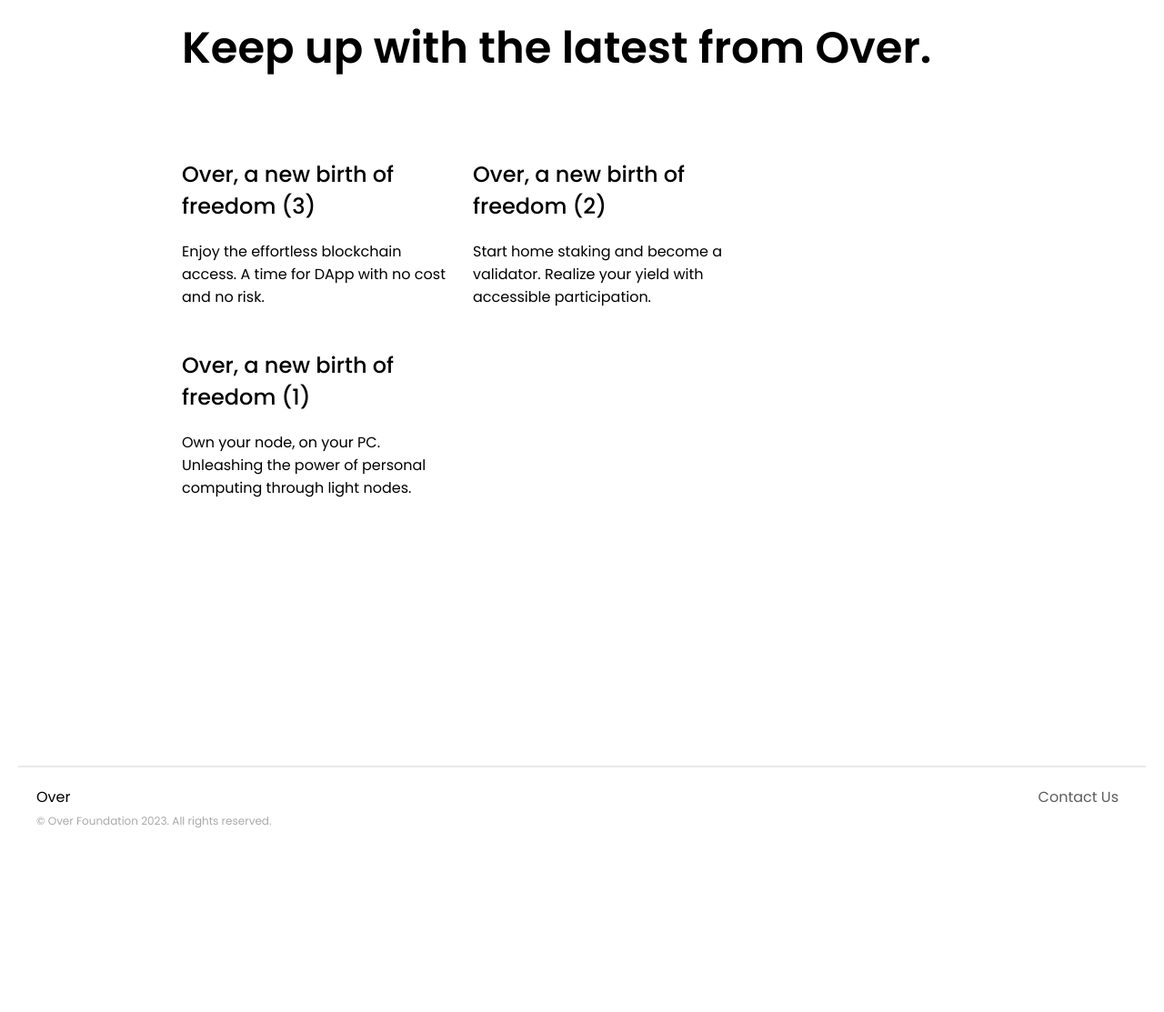
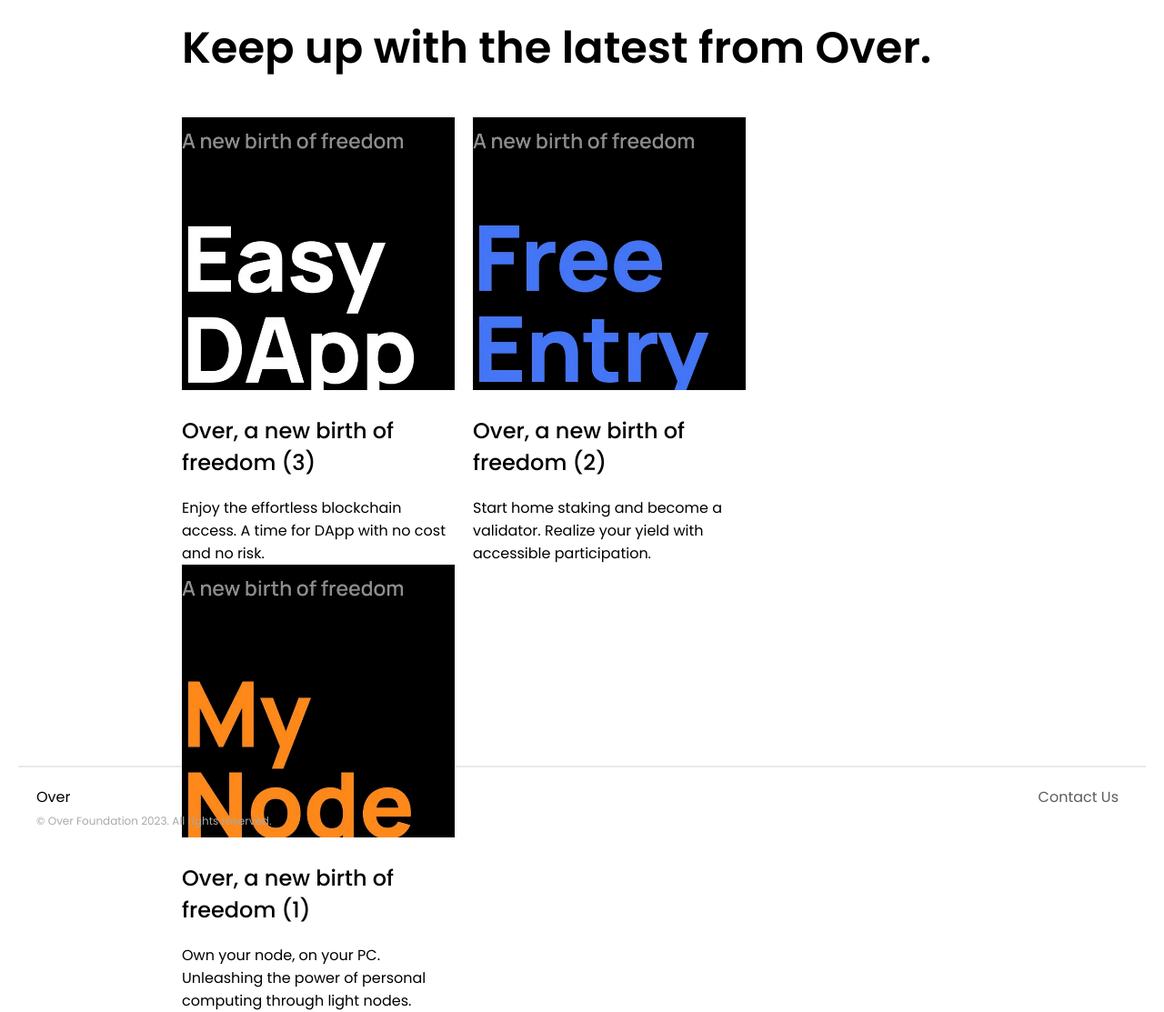
Before and after one commit to dark-byte/Pixel-Bridge-Assignment, a plain HTML site: page index.html in a window 1280 px wide. Shown: the part 2040-3153 px from the top of the page at 91% size. Before the commit the page ends 3034 px from the top, so only its background shows below. Drawn offline with Linux system fonts and the light colour scheme; the site is published under a folder, as on GitHub Pages, so addresses that start at the root find nothing.

Commit message:
updated image src

```diff
--- a/index.html
+++ b/index.html
@@ -85,19 +85,19 @@
 
         <div class="blog-card-container">
             <div class="blog-card">
-                <img src="/img/1.png" alt="">
+                <img src="img/1.png" alt="">
                 <h3>Over, a new birth of freedom (3)</h3>
                 <p>Enjoy the effortless blockchain access. A time for DApp with no cost and no risk.</p>
             </div>
 
             <div class="blog-card">
-                <img src="/img/2.png" alt="">
+                <img src="img/2.png" alt="">
                 <h3>Over, a new birth of freedom (2)</h3>
                 <p>Start home staking and become a validator. Realize your yield with accessible participation.</p>
             </div>
 
             <div class="blog-card">
-                <img src="/img/3.png" alt="">
+                <img src="img/3.png" alt="">
                 <h3>Over, a new birth of freedom (1)</h3>
                 <p>Own your node, on your PC. Unleashing the power of personal computing through light nodes.</p>
             </div>
```
